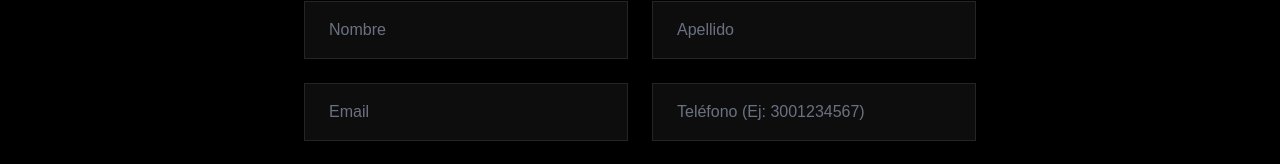
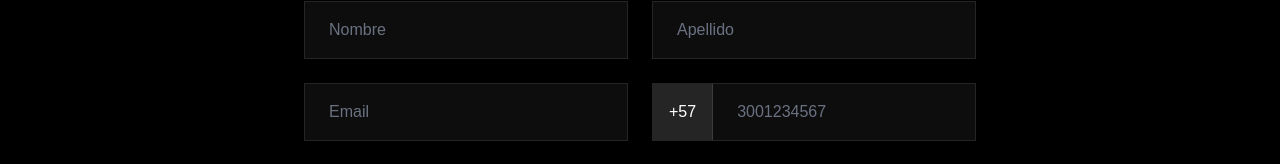
Before and after one commit to LeooQuipildor/Aurea-Ecommerce, a React (Vite) app in the folder client/: page /contacto in a window 1280 px wide. Shown: the part 562-726 px from the top of the page. Built offline with nearby package versions, Linux system fonts and the light colour scheme; no server answers; a web font is replaced by a local one.

Commit message:
Agregado prefijo +57 visible en campos de telefono/WhatsApp en checkout y contacto, instalada dependencia react-is

```diff
--- a/client/package.json
+++ b/client/package.json
@@ -17,6 +17,7 @@
     "react": "^19.2.0",
     "react-dom": "^19.2.0",
     "react-helmet-async": "^2.0.5",
+    "react-is": "^19.2.3",
     "react-router-dom": "^7.9.6",
     "recharts": "^3.6.0",
     "sonner": "^2.0.7",
--- a/client/src/pages/CheckoutPage.jsx
+++ b/client/src/pages/CheckoutPage.jsx
@@ -415,6 +415,9 @@ const CheckoutPage = () => {
                           <path d="M17.472 14.382c-.297-.149-1.758-.867-2.03-.967-.273-.099-.471-.148-.67.15-.197.297-.767.966-.94 1.164-.173.199-.347.223-.644.075-.297-.15-1.255-.463-2.39-1.475-.883-.788-1.48-1.761-1.653-2.059-.173-.297-.018-.458.13-.606.134-.133.298-.347.446-.52.149-.174.198-.298.298-.497.099-.198.05-.371-.025-.52-.075-.149-.669-1.612-.916-2.207-.242-.579-.487-.5-.669-.51-.173-.008-.371-.01-.57-.01-.198 0-.52.074-.792.372-.272.297-1.04 1.016-1.04 2.479 0 1.462 1.065 2.875 1.213 3.074.149.198 2.096 3.2 5.077 4.487.709.306 1.262.489 1.694.625.712.227 1.36.195 1.871.118.571-.085 1.758-.719 2.006-1.413.248-.694.248-1.289.173-1.413-.074-.124-.272-.198-.57-.347m-5.421 7.403h-.004a9.87 9.87 0 01-5.031-1.378l-.361-.214-3.741.982.998-3.648-.235-.374a9.86 9.86 0 01-1.51-5.26c.001-5.45 4.436-9.884 9.888-9.884 2.64 0 5.122 1.03 6.988 2.898a9.825 9.825 0 012.893 6.994c-.003 5.45-4.437 9.884-9.885 9.884m8.413-18.297A11.815 11.815 0 0012.05 0C5.495 0 .16 5.335.157 11.892c0 2.096.547 4.142 1.588 5.945L.057 24l6.305-1.654a11.882 11.882 0 005.683 1.448h.005c6.554 0 11.89-5.335 11.893-11.893a11.821 11.821 0 00-3.48-8.413Z" />
                         </svg>
                       </div>
+                      <div className="px-3 bg-gray-100 border-r border-gray-300 flex items-center">
+                        <span className="text-gray-700 font-medium">+57</span>
+                      </div>
                       <input
                         type="tel"
                         name="whatsapp"
--- a/client/src/pages/ContactPage.jsx
+++ b/client/src/pages/ContactPage.jsx
@@ -337,19 +337,24 @@ const ContactPage = () => {
                 )}
               </div>
               <div>
+                <div className="flex items-stretch border border-white/10 bg-white/5">
+                  <div className="px-4 bg-white/10 border-r border-white/10 flex items-center">
+                    <span className="text-white font-medium">+57</span>
+                  </div>
                   <input
                     type="tel"
                     name="phone"
                     value={formData.phone}
                     onChange={handleChange}
-                  placeholder="Teléfono (Ej: 3001234567)"
+                    placeholder="3001234567"
                     pattern="3[0-9]{9}"
                     maxLength={10}
                     required
-                  className={`w-full bg-white/5 border text-white placeholder-gray-500 px-6 py-4 focus:outline-none focus:border-white/30 transition-colors ${
-                    errors.phone ? "border-red-500" : "border-white/10"
+                    className={`flex-1 bg-transparent text-white placeholder-gray-500 px-6 py-4 focus:outline-none ${
+                      errors.phone ? "border-red-500" : ""
                     }`}
                   />
+                </div>
                 {errors.phone && (
                   <p className="text-red-400 text-xs mt-1">{errors.phone}</p>
                 )}
```
Also changed, not shown: 1 other file (tests, documents, lock files or other folders). Lines whose indentation alone changed are shown as unchanged.
